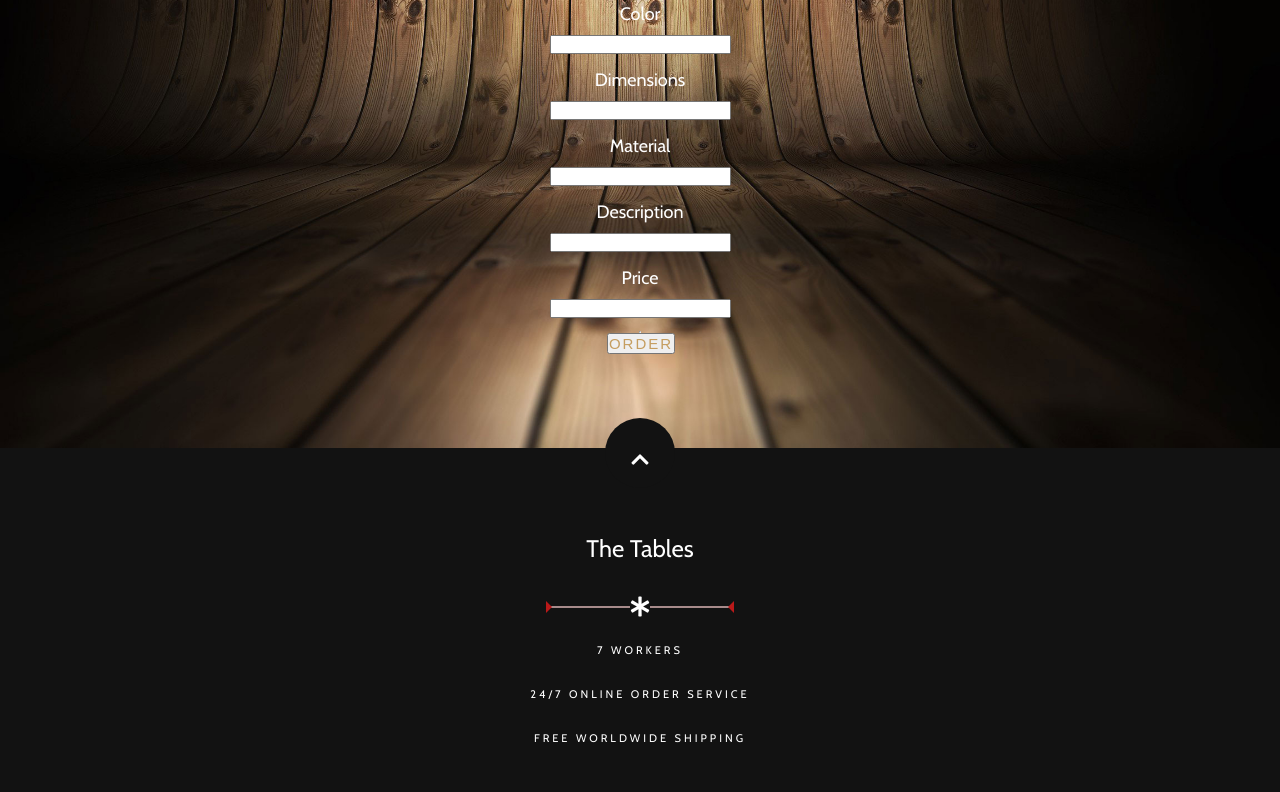
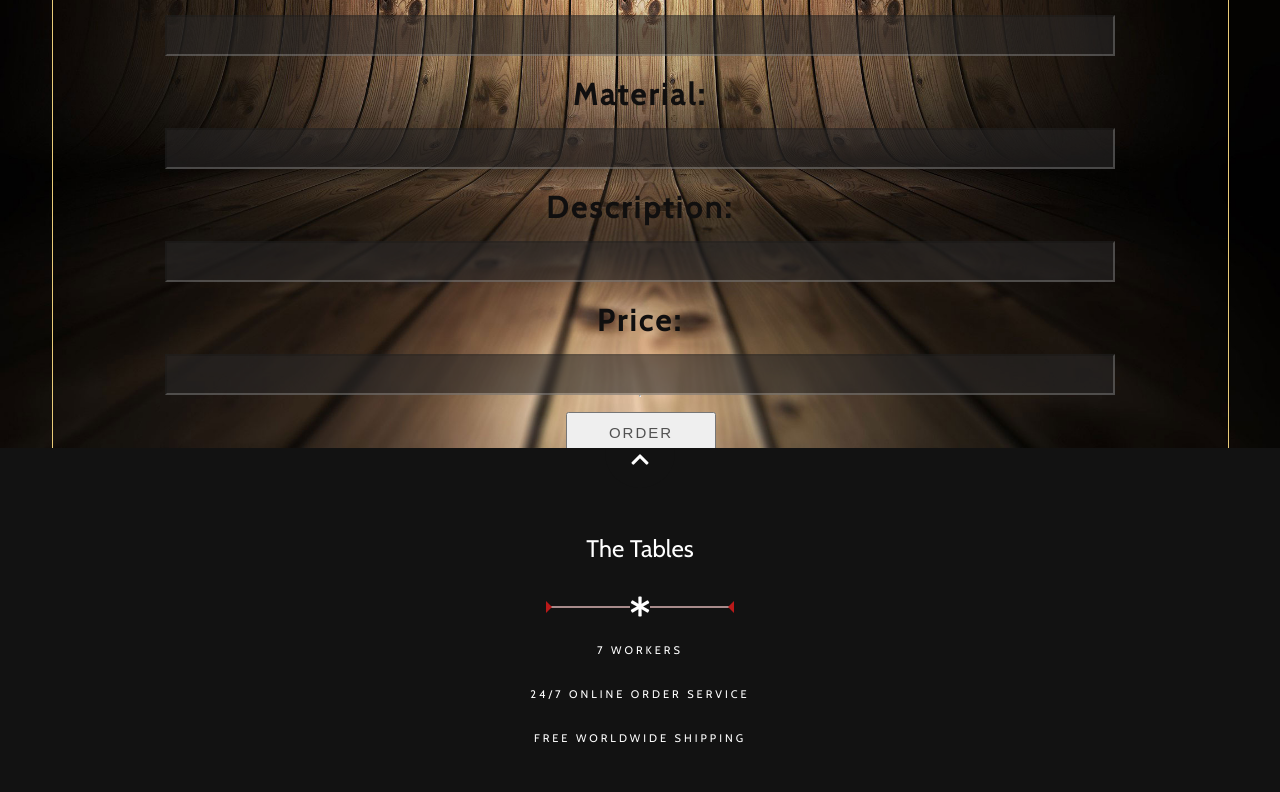
Before and after one commit to vitustockholm/csrApi, a plain HTML site: page frontend/reserve.html in a window 1280 px wide. Shown: the part 352-1144 px from the top of the page. Drawn offline with nearby package versions, Linux system fonts and the light colour scheme; no server answers; a web font is replaced by a local one.

Commit message:
feature-gitinit-preparing for demo

```diff
--- a/frontend/reserve.html
+++ b/frontend/reserve.html
@@ -7,7 +7,7 @@
       content="width=device-width, user-scalable=no, initial-scale=1.0, maximum-scale=1.0, minimum-scale=1.0"
     />
     <meta http-equiv="X-UA-Compatible" content="ie=edge" />
-    <title>The Reserve</title>
+    <title>[ ARCDYNAMICS]</title>
     <!--Font awesome CDN-->
     <link
       rel="stylesheet"
@@ -40,9 +40,9 @@
             <li class="nav-item active">
               <a href="reserve.html" class="nav-link">Reservations</a>
             </li>
-            <li class="nav-item">
+            <!-- <li class="nav-item">
               <a href="about.html" class="nav-link">Administration</a>
-            </li>
+            </li> -->
           </ul>
         </nav>
       </div>
@@ -50,33 +50,33 @@
     <!-- header ends:  -->
     <section class="hero" id="hero">
       <div class="container">
-        <h2 class="juoda sub-headline">
-          <span class="first-letter">O</span>rder
-        </h2>
-        <h1 class="sub-headline">The Tables</h1>
+        <h2 class="juoda sub-headline container-reserves">
+
+        <h1 class="sub-headline"> <span class="first-letter reservas">O</span>rder
+         Tables</h1>
 
         <div class="headline-description">
           <div class="form-div">
             <form
               action="http://localhost:5000/api/order"
               method="POST"
-              style="margin-bottom: 1.5rem"
+              style="margin-bottom: 2.5rem"
             >
-              <label for="title">Color</label>
+              <label for="title">Color:</label>
               <input type="text" id="postColor" name="color" />
 
-              <label for="dimensions">Dimensions</label>
+              <label for="dimensions">Dimensions:</label>
               <input type="text" id="postDimensions" name="dimensions" />
 
-              <label for="material">Material</label>
+              <label for="material">Material:</label>
               <input type="text" id="postMaterial" name="material" />
 
-              <label for="image">Description</label>
+              <label for="image">Description:</label>
               <input type="text" id="postImage" name="image" />
 
-              <label for="price">Price</label>
+              <label for="price">Price:</label>
               <input type="text" id="postPrice" name="price" />
-              <br />
+
               <hr />
               <input type="submit" value="Order" class="btn body-btn" />
             </form>
@@ -102,7 +102,7 @@
     <!-- Tasteful recipes end.. -->
     <!-- Portfolio-Outputas -->
 
-    <footer>
+    <footer class="footer-content">
       <div class="container">
         <div class="back-to-top">
           <a href="#hero"><i class="fas fa-chevron-up"></i></a>
--- a/frontend/styles.css
+++ b/frontend/styles.css
@@ -28,7 +28,7 @@ html {
   scroll-behavior: smooth;
 }
 body {
-  overflow-x: hidden;
+  /* overflow-x: hidden; */
 }
 
 section {
@@ -200,6 +200,8 @@ header {
   display: flex;
   align-items: center;
   justify-content: center;
+
+  /* animation-delay: 0.9s; */
 }
 
 /* ----------------------- */
@@ -311,11 +313,13 @@ header {
   text-transform: uppercase;
   letter-spacing: 2px;
   margin-right: -2px;
+
+  width: 350px;
 }
 
 .cta-btn {
   font-size: 1.3rem;
-  background-color: #fff;
+  background-color: var(--secondary-font-color);
   padding: 0.9rem, 1.8rem;
   color: var(--body-font-color);
   border-radius: 0.4rem;
@@ -361,14 +365,14 @@ header {
   margin-bottom: 3rem;
 }
 
-.reataurant-description p {
+.restaurant-description p {
   line-height: 1.6;
   margin-bottom: 2.4rem;
 }
 
 .body-btn {
   font-size: 1.5rem;
-  color: var(--secondary-font-color);
+  color: var(--primary-font-color);
   position: relative;
   transition: color 0.5s;
 }
@@ -423,12 +427,15 @@ header {
   background-size: cover;
 } */
 /* Footer */
+
 footer {
   padding: 7.9rem 0;
   background-color: #121212;
   color: #fff;
   position: relative;
+  margin: 0 auto;
   text-align: center;
+  min-width: 100%;
 }
 
 .back-to-top {
@@ -608,13 +615,18 @@ footer {
   .newsletter-form {
     width: 100%;
     max-width: 27.3rem;
-    margin: 0 1rem;
+    margin: 0;
   }
   .social-icons i {
     opacity: 1;
   }
   .newsletter-btn {
     margin-left: 7.5rem;
+    color: white;
+  }
+  .newsletter-btn:hover {
+    /* margin-left: 7.5rem; */
+    color: rgb(202, 103, 103);
   }
 }
 
--- a/frontend/stylesheets/reservations.css
+++ b/frontend/stylesheets/reservations.css
@@ -3,32 +3,48 @@ form {
   flex-direction: column;
   align-items: center;
   background-color: transparent;
+  /* max-width: 100%; */
 }
 
+form {
+  animation: up 1.2s;
+  width: 100%;
+  padding: 15px;
+  border: 1px solid rgb(233, 203, 121);
+}
 form label {
   margin-bottom: 10px;
   margin-top: 15px;
-  color: white;
-  font-size: large;
+  color: rgb(16, 15, 15);
+  font-size: 2.9rem;
+  font-weight: 600;
+  width: 95%;
+  padding: 5px;
+  font-size: 30px;
+  letter-spacing: 3px;
 }
 
-/* form input[type='text'],
+form input[type='text'],
 form textarea {
-  padding: 5px 7px;
+  padding: 11px 7px;
+  width: 950px;
+  background-color: rgb(41, 39, 39);
+  color: white;
+  /* border: 1px solid rgb(181, 137, 43); */
+  font-weight: 500;
+  opacity: 0.6;
 }
 
 form input[type='submit'] {
   margin-top: 15px;
-  width: 100px;
-}  */
+  width: 150px;
+  height: 40px;
+}
 
-/* header {
-  position: static;
-} */
+form input:hover {
+  color: rgb(221, 69, 42);
+}
 
-/* .form-div {
-  border: 2px solid black;
-  align-items: center;
-} */
-
-/*
+.container-reserves {
+  display: flex;
+}
```
Also changed, not shown: frontend/index.html (+6 -6 lines).
